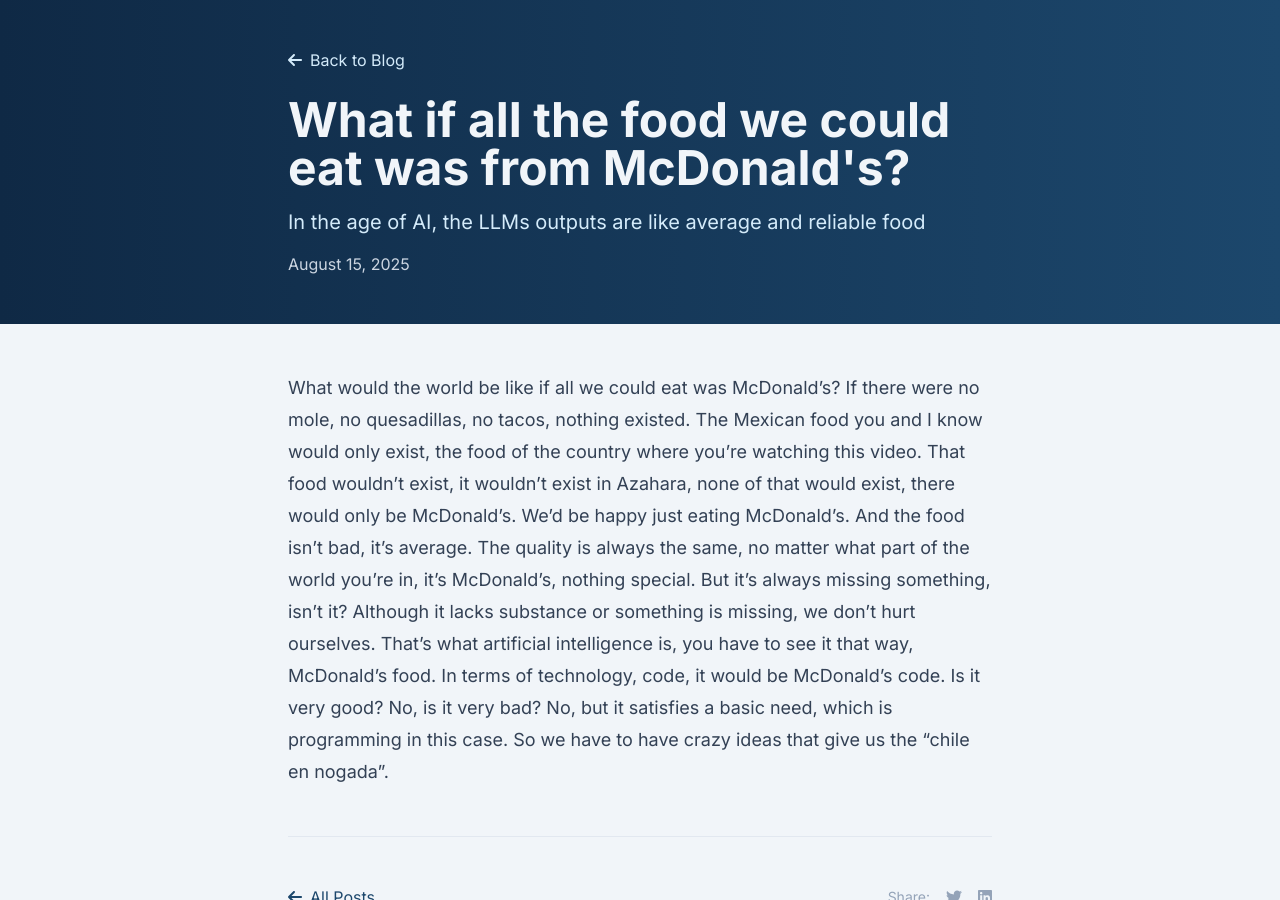
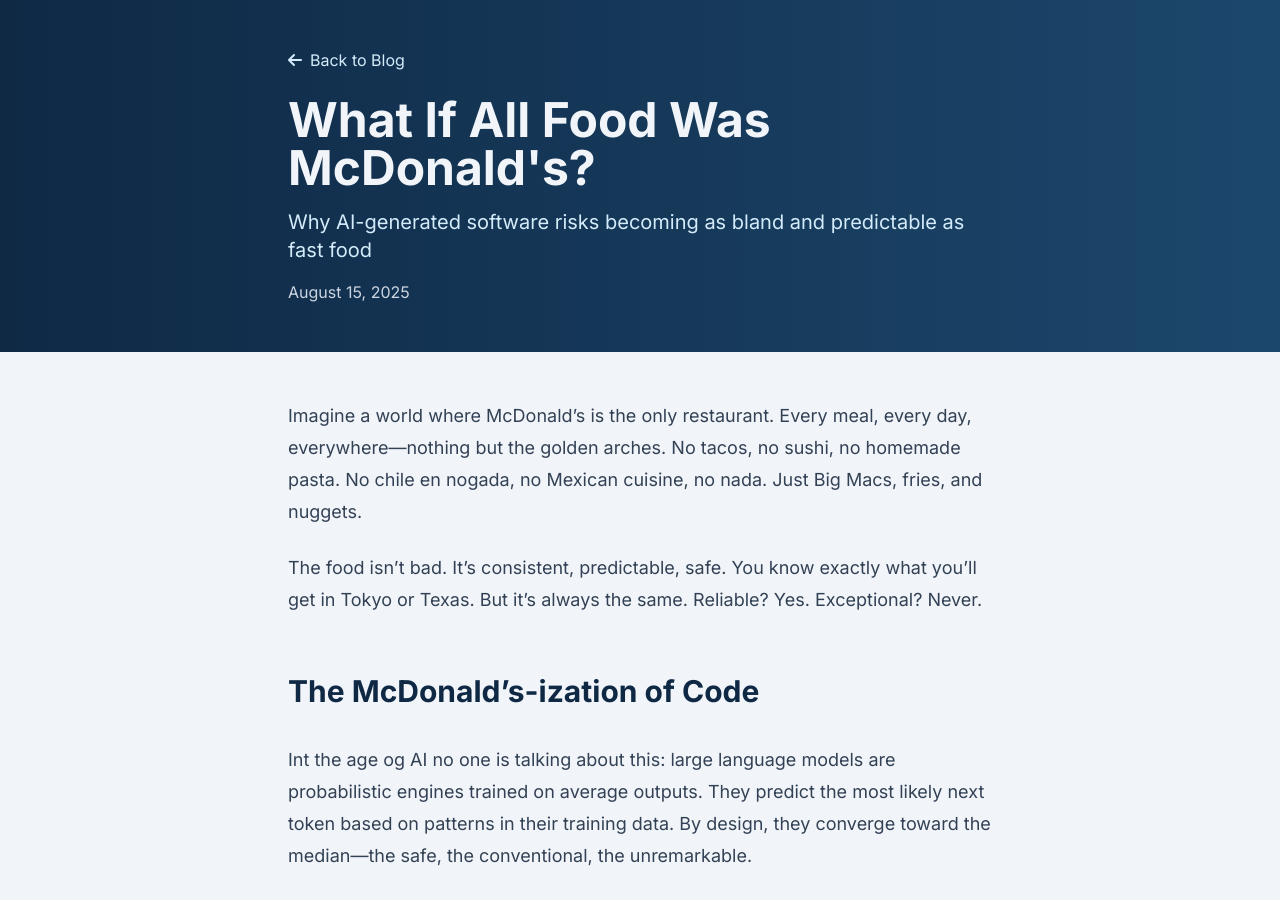
Before and after one commit to 3zcurdia/3zcurdia.github.io, a Jekyll site: the page built from _posts/2025-08-15-all-you-can-eat-is-mc-donalds.md, in a window 1280 px wide and 900 px high. Built offline with Jekyll 4.4.1, drawn with Linux system fonts in a browser that asks for light colours; nearby versions of some CDN libraries; some of the changed text lies outside the part shown.

Commit message:
All you can eat is mc donalds article improved

```diff
--- a/_posts/2025-08-15-all-you-can-eat-is-mc-donalds.md
+++ b/_posts/2025-08-15-all-you-can-eat-is-mc-donalds.md
@@ -1,10 +1,42 @@
 ---
 layout: post
-title: "What if all the food we could eat was from McDonald's?"
-description: "In the age of AI, the LLMs outputs are like average and reliable food"
-date: 2025-08-15
-tags: [artificialintelligence, techtok, llms, programming]
-draft: true
+title: "What If All Food Was McDonald's?"
+description: "Why AI-generated software risks becoming as bland and predictable as fast food"
+date: "2025-08-15T12:00:00-06:00"
+tags:
+  - artificial intelligence
+  - creativity
+  - programming
+  - software design
+  - ai assisted article
 ---
 
-What would the world be like if all we could eat was McDonald's? If there were no mole, no quesadillas, no tacos, nothing existed. The Mexican food you and I know would only exist, the food of the country where you're watching this video. That food wouldn't exist, it wouldn't exist in Azahara, none of that would exist, there would only be McDonald's. We'd be happy just eating McDonald's. And the food isn't bad, it's average. The quality is always the same, no matter what part of the world you're in, it's McDonald's, nothing special. But it's always missing something, isn't it? Although it lacks substance or something is missing, we don't hurt ourselves. That's what artificial intelligence is, you have to see it that way, McDonald's food. In terms of technology, code, it would be McDonald's code. Is it very good? No, is it very bad? No, but it satisfies a basic need, which is programming in this case. So we have to have crazy ideas that give us the "chile en nogada".
+Imagine a world where McDonald's is the only restaurant. Every meal, every day, everywhere—nothing but the golden arches. No tacos, no sushi, no homemade pasta. No chile en nogada, no Mexican cuisine, no nada. Just Big Macs, fries, and nuggets.
+
+The food isn't bad. It's consistent, predictable, safe. You know exactly what you'll get in Tokyo or Texas. But it's always the same. Reliable? Yes. Exceptional? Never.
+
+## The McDonald's-ization of Code
+
+Int the age og AI no one is talking about this: large language models are probabilistic engines trained on average outputs. They predict the most likely next token based on patterns in their training data. By design, they converge toward the median—the safe, the conventional, the unremarkable.
+
+This software tools produce is McDonald's code. It works. It's consistent. It's utterly forgettable.
+
+## The Creativity Crisis
+
+The "vibe coding" advocates celebrate speed and accessibility, but they're trading away something essential. Software isn't just about functionality it's about design, about the interactions between human and machine execution. When we remove human creativity from the process, we get functional but soulless systems.
+
+## The Chef's Knife, Not the Chef
+
+This isn't an argument against using AI. A chef uses knives, but knives don't cook the meal. They're tools that amplify skill and creativity, not replace them. The moment you let the AI be the chef, you resign yourself to eating at McDonald's forever.
+
+## Where Is the Chile en Nogada?
+
+Mexican cuisine offers the perfect metaphor for what we're losing. Chile en nogada isn't fast food. It's complex, seasonal, culturally significant. It requires technique, patience, and artistry. Only the randomness and creativity of a mexican can produce this. An LLM trained in spanish dishes from the 19th century and ingredients of the region of puebla of that age will hardly produce a dish so unique like this.
+
+## The Cost of Convenience
+
+McDonald's succeeded because it's convenient, cheap, and predictable. But nobody celebrates it. Nobody travels the world to experience the Big Mac they can get at home (excepts Amerians).
+
+We should be building software worth celebrating. Software that demonstrates craft, creativity, and human ingenuity. Software that's memorable.
+
+Don't settle for McDonald's. Demand the chile en nogada.
```
